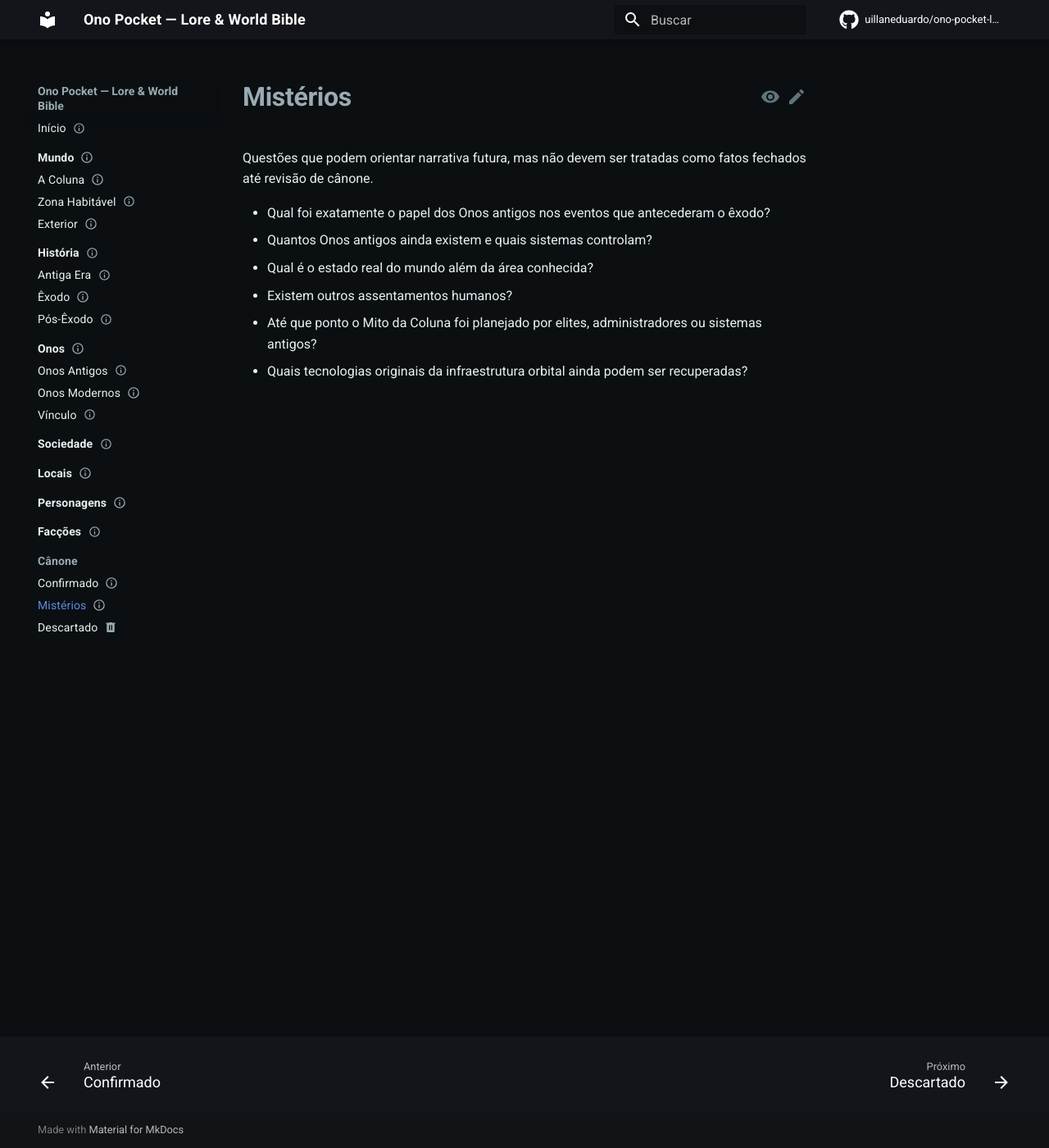
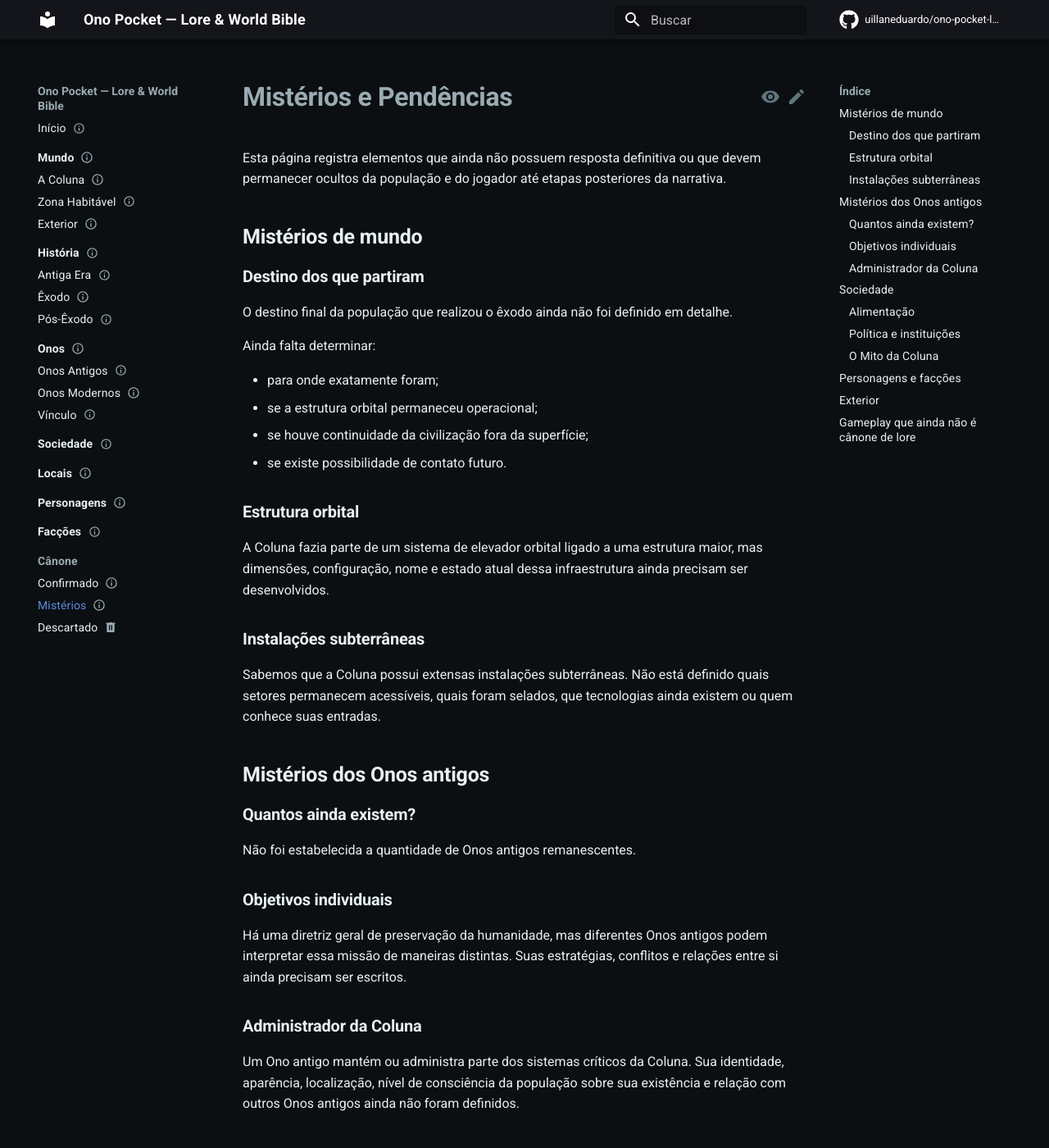
Before and after one commit to uillaneduardo/ono-pocket-lore, an MkDocs documentation site: the page built from docs/canon/mysteries.md, in a window 1280 px wide and 1400 px high. Shown: the whole window at 82% size. Built offline with MkDocs 1.6.1 and Material for MkDocs 9.7.7, drawn with Linux system fonts in a browser that asks for light colours; comment, search, counter and statistics services are not loaded; some of the changed text lies outside the part shown.

Commit message:
docs: expand canon mysteries

```diff
--- a/docs/canon/mysteries.md
+++ b/docs/canon/mysteries.md
@@ -1,17 +1,104 @@
 ---
-title: Mistérios
+title: Mistérios e Pendências
 status: mystery
 audience: author
-spoiler: major
 ---
 
-# Mistérios
+# Mistérios e Pendências
 
-Questões que podem orientar narrativa futura, mas não devem ser tratadas como fatos fechados até revisão de cânone.
+Esta página registra elementos que ainda não possuem resposta definitiva ou que devem permanecer ocultos da população e do jogador até etapas posteriores da narrativa.
 
-- Qual foi exatamente o papel dos Onos antigos nos eventos que antecederam o êxodo?
-- Quantos Onos antigos ainda existem e quais sistemas controlam?
-- Qual é o estado real do mundo além da área conhecida?
-- Existem outros assentamentos humanos?
-- Até que ponto o Mito da Coluna foi planejado por elites, administradores ou sistemas antigos?
-- Quais tecnologias originais da infraestrutura orbital ainda podem ser recuperadas?
+## Mistérios de mundo
+
+### Destino dos que partiram
+
+O destino final da população que realizou o êxodo ainda não foi definido em detalhe.
+
+Ainda falta determinar:
+
+- para onde exatamente foram;
+- se a estrutura orbital permaneceu operacional;
+- se houve continuidade da civilização fora da superfície;
+- se existe possibilidade de contato futuro.
+
+### Estrutura orbital
+
+A Coluna fazia parte de um sistema de elevador orbital ligado a uma estrutura maior, mas dimensões, configuração, nome e estado atual dessa infraestrutura ainda precisam ser desenvolvidos.
+
+### Instalações subterrâneas
+
+Sabemos que a Coluna possui extensas instalações subterrâneas. Não está definido quais setores permanecem acessíveis, quais foram selados, que tecnologias ainda existem ou quem conhece suas entradas.
+
+## Mistérios dos Onos antigos
+
+### Quantos ainda existem?
+
+Não foi estabelecida a quantidade de Onos antigos remanescentes.
+
+### Objetivos individuais
+
+Há uma diretriz geral de preservação da humanidade, mas diferentes Onos antigos podem interpretar essa missão de maneiras distintas. Suas estratégias, conflitos e relações entre si ainda precisam ser escritos.
+
+### Administrador da Coluna
+
+Um Ono antigo mantém ou administra parte dos sistemas críticos da Coluna. Sua identidade, aparência, localização, nível de consciência da população sobre sua existência e relação com outros Onos antigos ainda não foram definidos.
+
+## Sociedade
+
+### Alimentação
+
+O sistema alimentar de Coluna continua em aberto. É necessário definir uma solução coerente com:
+
+- espaço limitado;
+- necessidade de água e energia;
+- atmosfera artificial;
+- população concentrada;
+- reaproveitamento de resíduos;
+- tecnologia fragmentada.
+
+Nenhuma técnica específica deve ser considerada canônica até essa decisão.
+
+### Política e instituições
+
+Ainda não foram estabelecidos:
+
+- forma de governo;
+- divisão administrativa;
+- sistema legal;
+- forças de segurança;
+- classes sociais;
+- instituições educacionais;
+- religião organizada.
+
+### O Mito da Coluna
+
+A existência do Mito é canônica, mas seu conteúdo completo ainda não foi escrito. Precisamos definir o que a população aprende sobre origem do mundo, passado, Exterior e propósito da Coluna.
+
+## Personagens e facções
+
+Ainda faltam personagens canônicos centrais, backgrounds completos de NPCs e facções humanas formalmente definidas.
+
+## Exterior
+
+Ainda precisam ser especificados:
+
+- biomas;
+- criaturas;
+- ruínas;
+- ameaças ambientais;
+- alcance geográfico da exploração;
+- possíveis assentamentos externos.
+
+## Gameplay que ainda não é cânone de lore
+
+Algumas regras discutidas pertencem ao design de jogo e podem mudar sem alterar o universo, como:
+
+- percentuais exatos de eficiência de operadores NPC;
+- penalidades numéricas de energia;
+- tempos de viagem;
+- valores de recompensa;
+- custos de serviços;
+- balanceamento de OPP.
+
+!!! note "Regra"
+    Uma pendência pode ser explorada livremente em rascunhos, mas só deve sair desta página quando o autor decidir explicitamente sua versão canônica.
```
